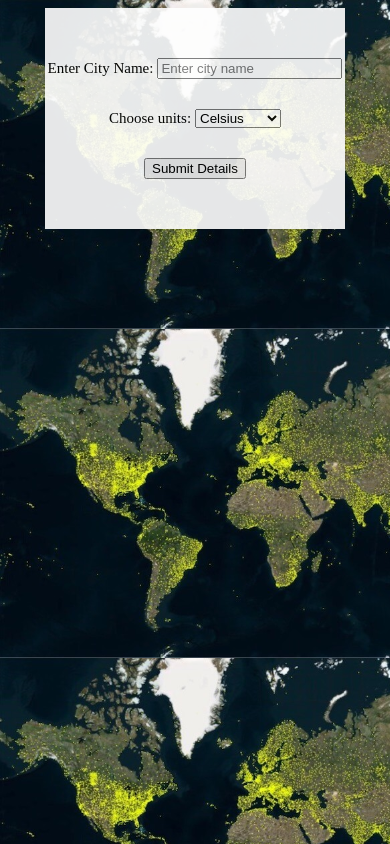
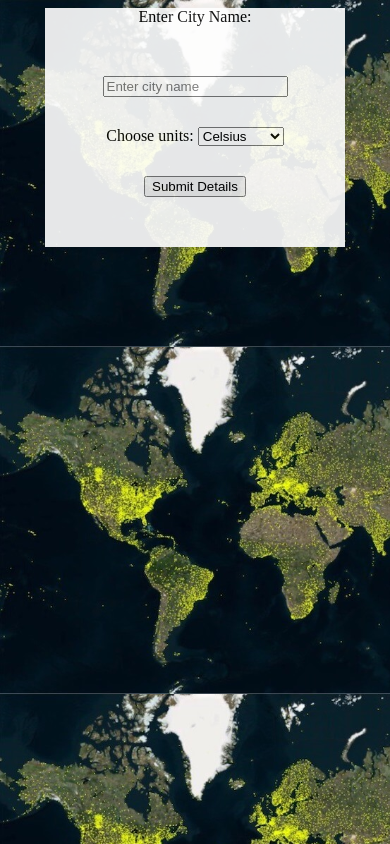
Before and after one commit to karthik-924/weather-report, a website: page index.html in a window 390 px wide. Drawn offline with Linux system fonts and the light colour scheme.

Commit message:
changes_in_css

```diff
--- a/index.css
+++ b/index.css
@@ -78,8 +78,3 @@ label{
         margin-top: 50px;
     }
 }
-@media  screen and (max-width:600px) {
-    label{
-        font-size: 15px;
-    }
-}
```
